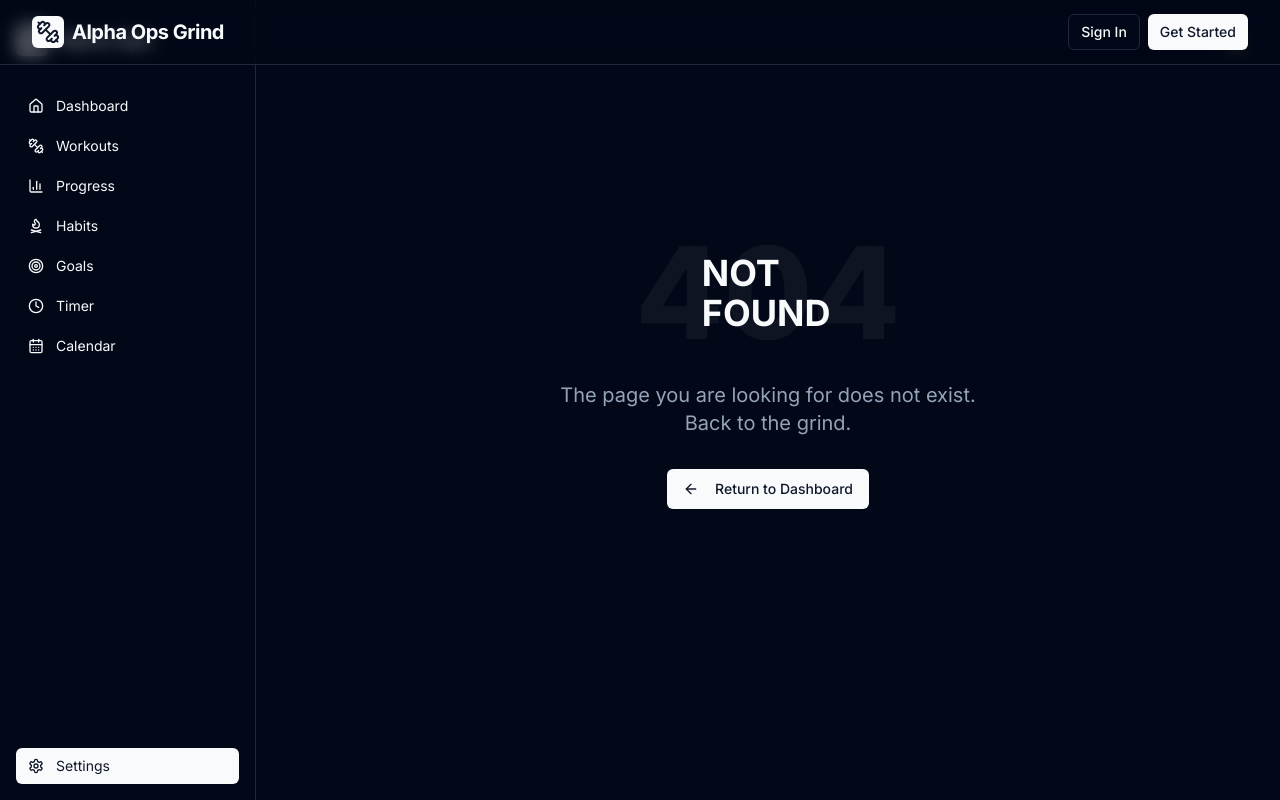
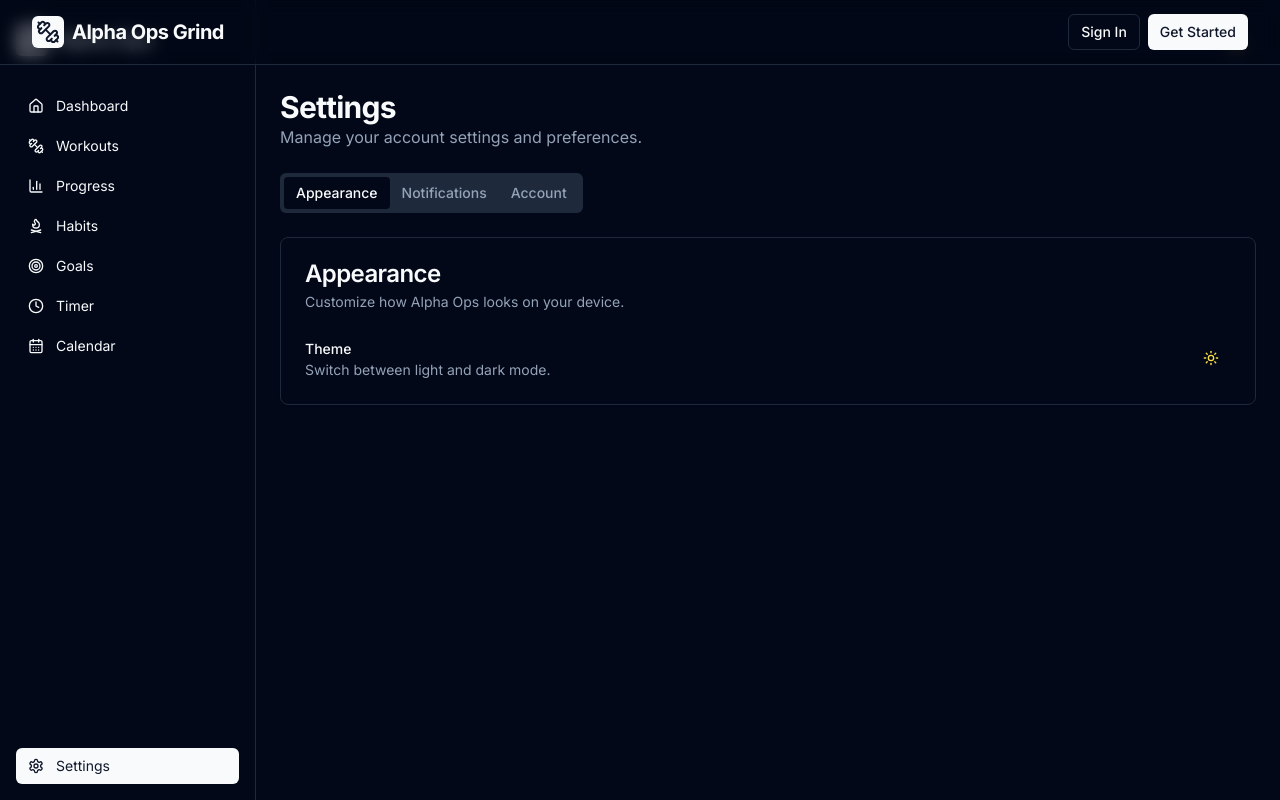
Before and after one commit to Omarkam3l/alpha-grind, a React (Vite) app: page /settings in a window 1280 px wide. Built offline with nearby package versions, Linux system fonts and the light colour scheme.

Commit message:
Fix: Settings page not working
Fixes the settings page, ensuring it functions as expected.

```diff
--- a/src/App.tsx
+++ b/src/App.tsx
@@ -13,6 +13,7 @@ import HabitsPage from "./pages/Habits";
 import GoalsPage from "./pages/Goals";
 import TimerPage from "./pages/TimerPage";
 import CalendarPage from "./pages/Calendar";
+import Settings from "./pages/Settings";
 import NotFound from "./pages/NotFound";
 
 const queryClient = new QueryClient();
@@ -35,6 +36,7 @@ const App = () => {
                   <Route path="/goals" element={<GoalsPage />} />
                   <Route path="/timer" element={<TimerPage />} />
                   <Route path="/calendar" element={<CalendarPage />} />
+                  <Route path="/settings" element={<Settings />} />
                   {/* ADD ALL CUSTOM ROUTES ABOVE THE CATCH-ALL "*" ROUTE */}
                   <Route path="*" element={<NotFound />} />
                 </Routes>
--- /dev/null
+++ b/src/pages/Settings.tsx
@@ -0,0 +1,114 @@
+
+import React from "react";
+import { Layout } from "@/components/layout/layout";
+import { ThemeToggle } from "@/components/theme-toggle";
+import {
+  Card,
+  CardContent,
+  CardDescription,
+  CardHeader,
+  CardTitle
+} from "@/components/ui/card";
+import {
+  Tabs,
+  TabsContent,
+  TabsList,
+  TabsTrigger
+} from "@/components/ui/tabs";
+import { Label } from "@/components/ui/label";
+import { Switch } from "@/components/ui/switch";
+
+const Settings = () => {
+  return (
+    <Layout>
+      <div className="flex flex-col gap-6 pb-8">
+        <div>
+          <h1 className="text-3xl font-bold tracking-tight">Settings</h1>
+          <p className="text-muted-foreground">
+            Manage your account settings and preferences.
+          </p>
+        </div>
+
+        <Tabs defaultValue="appearance" className="w-full">
+          <TabsList className="mb-4">
+            <TabsTrigger value="appearance">Appearance</TabsTrigger>
+            <TabsTrigger value="notifications">Notifications</TabsTrigger>
+            <TabsTrigger value="account">Account</TabsTrigger>
+          </TabsList>
+
+          <TabsContent value="appearance">
+            <Card>
+              <CardHeader>
+                <CardTitle>Appearance</CardTitle>
+                <CardDescription>
+                  Customize how Alpha Ops looks on your device.
+                </CardDescription>
+              </CardHeader>
+              <CardContent className="space-y-4">
+                <div className="flex items-center justify-between">
+                  <div>
+                    <Label htmlFor="theme-toggle" className="font-medium">Theme</Label>
+                    <p className="text-sm text-muted-foreground">
+                      Switch between light and dark mode.
+                    </p>
+                  </div>
+                  <ThemeToggle />
+                </div>
+              </CardContent>
+            </Card>
+          </TabsContent>
+
+          <TabsContent value="notifications">
+            <Card>
+              <CardHeader>
+                <CardTitle>Notifications</CardTitle>
+                <CardDescription>
+                  Configure how you receive notifications.
+                </CardDescription>
+              </CardHeader>
+              <CardContent className="space-y-4">
+                <div className="flex items-center justify-between">
+                  <div>
+                    <Label htmlFor="workout-reminders" className="font-medium">Workout Reminders</Label>
+                    <p className="text-sm text-muted-foreground">
+                      Receive reminders for upcoming workouts.
+                    </p>
+                  </div>
+                  <Switch id="workout-reminders" />
+                </div>
+
+                <div className="flex items-center justify-between">
+                  <div>
+                    <Label htmlFor="habit-reminders" className="font-medium">Habit Reminders</Label>
+                    <p className="text-sm text-muted-foreground">
+                      Receive reminders to complete your daily habits.
+                    </p>
+                  </div>
+                  <Switch id="habit-reminders" />
+                </div>
+              </CardContent>
+            </Card>
+          </TabsContent>
+
+          <TabsContent value="account">
+            <Card>
+              <CardHeader>
+                <CardTitle>Account</CardTitle>
+                <CardDescription>
+                  Manage your account information.
+                </CardDescription>
+              </CardHeader>
+              <CardContent>
+                <p className="text-sm text-muted-foreground">
+                  Account management features coming soon.
+                </p>
+              </CardContent>
+            </Card>
+          </TabsContent>
+        </Tabs>
+      </div>
+    </Layout>
+  );
+};
+
+export default Settings;
```
